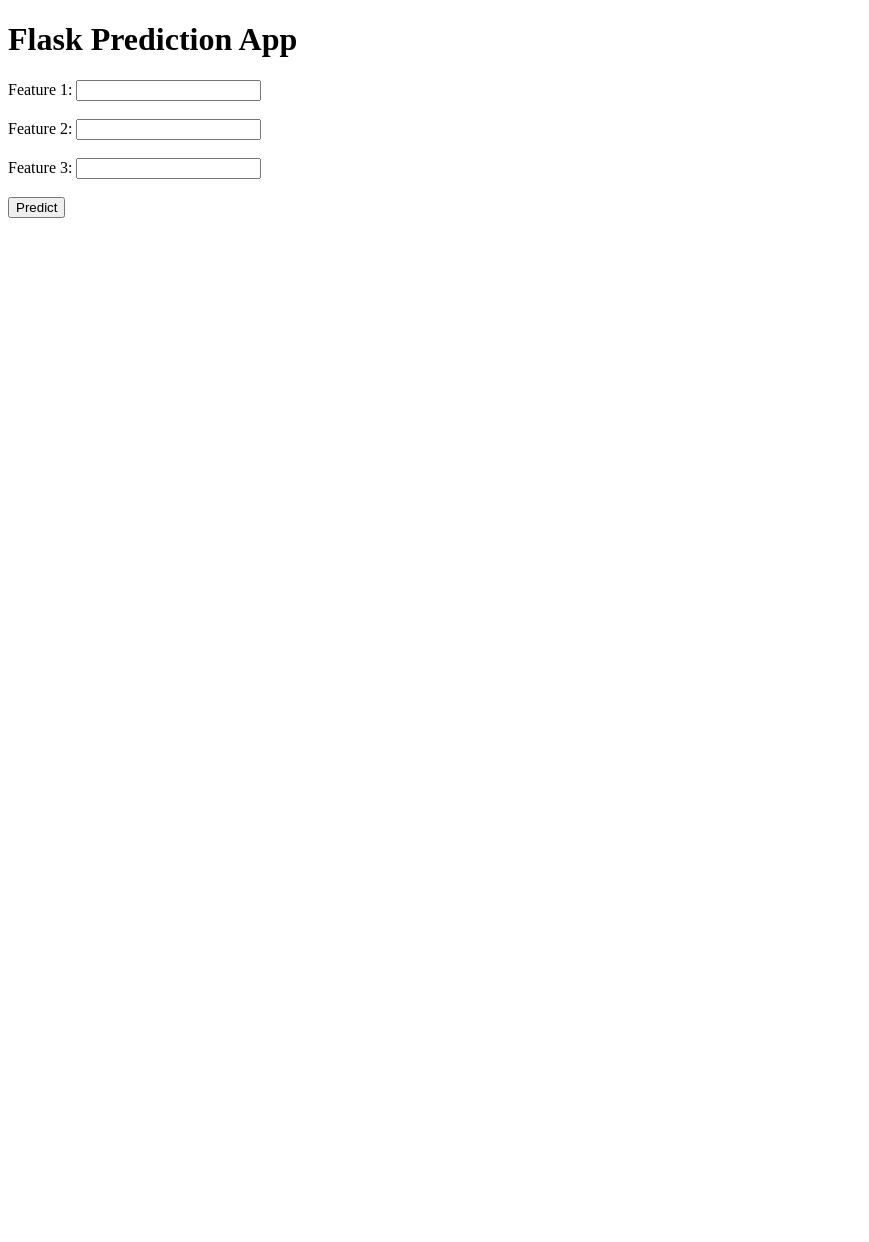
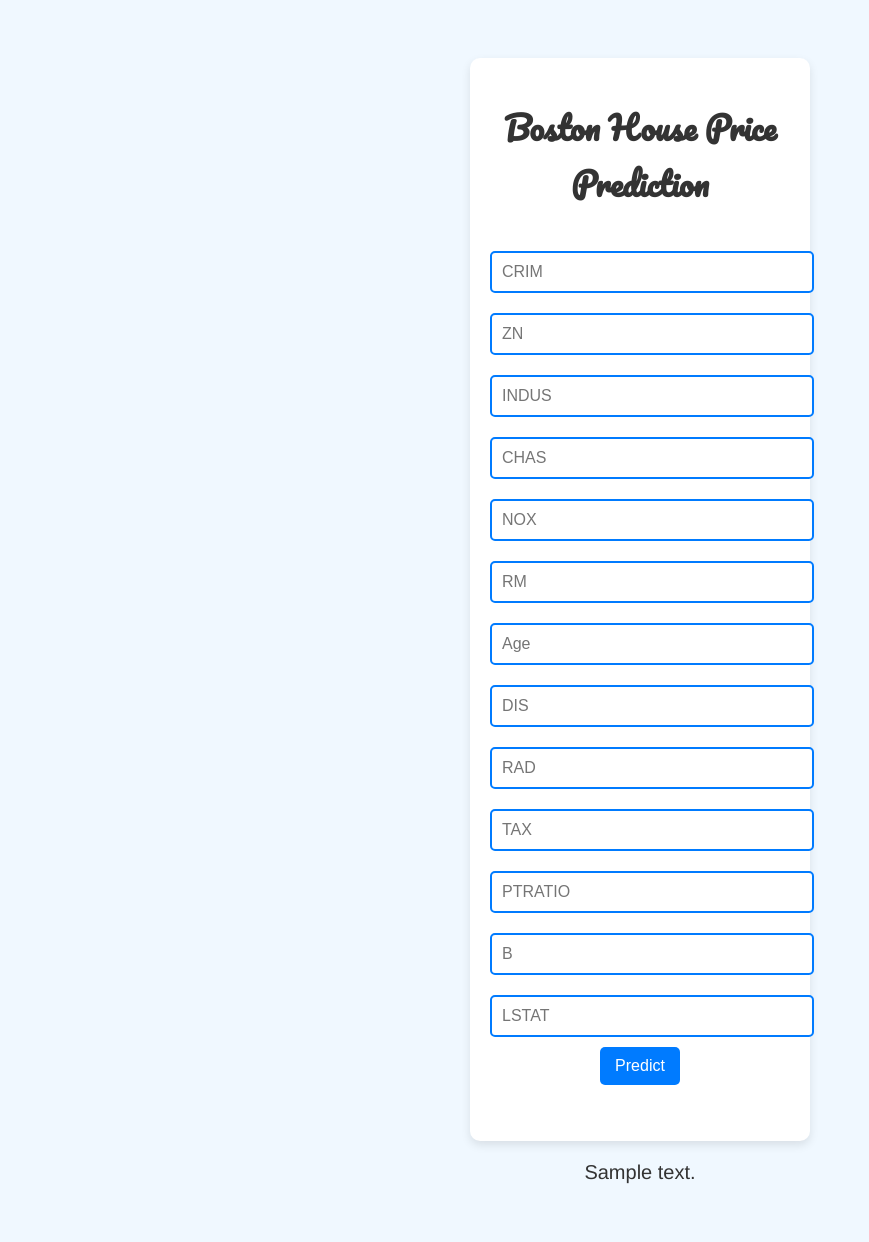
Before and after one commit to skanderyaakoubi/boston_house_price, a Flask app: template templates/home.html in a window 1280 px wide. Shown: the whole page, without its empty margins (0-869 px from the left). Before the commit the page ends 218 px from the top, so only its background shows below. Run offline with Flask 3, Linux system fonts and the light colour scheme; the template is opened without the code that fills it: most values are stand-ins (such as "Sample title", 1, 10 or a date in 2020); parts of the project's set-up code (start-up, migrations or seed data) failed here and were passed over.

Commit message:
web app ready

```diff
--- a/app.py
+++ b/app.py
@@ -31,6 +31,20 @@ def predict_api():
     output=regmodel.predict(data)
     return jsonify(output[0]) #jsonify(...) : Cette méthode renvoie la prédiction dans un format JSON pour que le client qui a fait la requête POST puisse la récupérer.
 
+@app.route("/predict", methods=["POST"])
+def predict():
+    # Extracting data from the form and converting to float
+    data = [float(x) for x in request.form.values()]  # Assuming you are getting input from a form
+    final_input = np.array(data).reshape(1, -1)  # Reshape the data to fit the model input
+    print(final_input)
+
+    # Making the prediction
+    output = regmodel.predict(final_input)[0]
+
+    # Render the template with the prediction
+    return render_template("home.html", prediction_text="The House price prediction is ${:.2f}".format(output))
+
+
 
 if __name__=="__main__" :
     app.run(debug=True)
--- a/templates/home.html
+++ b/templates/home.html
@@ -1,60 +1,105 @@
 <!DOCTYPE html>
 <html lang="en">
+
 <head>
     <meta charset="UTF-8">
-    <meta name="viewport" content="width=device-width, initial-scale=1.0">
-    <title>Flask Prediction App</title>
-    <script>
-        async function sendPredictionRequest(event) {
-            event.preventDefault();  // Empêche le rechargement de la page lors de la soumission du formulaire
+    <title>ML API</title>
+    <link href='https://fonts.googleapis.com/css?family=Pacifico' rel='stylesheet' type='text/css'>
+    <link href='https://fonts.googleapis.com/css?family=Arimo' rel='stylesheet' type='text/css'>
+    <link href='https://fonts.googleapis.com/css?family=Hind:300' rel='stylesheet' type='text/css'>
+    <link href='https://fonts.googleapis.com/css?family=Open+Sans+Condensed:300' rel='stylesheet' type='text/css'>
+    <style>
+        body {
+            background-color: #f0f8ff; /* Light background color */
+            font-family: 'Arimo', sans-serif;
+            text-align: center;
+            padding: 50px;
+        }
 
-            // Récupérer les valeurs du formulaire
-            const feature1 = document.getElementById("feature1").value;
-            const feature2 = document.getElementById("feature2").value;
-            const feature3 = document.getElementById("feature3").value;
+        h1 {
+            font-family: 'Pacifico', cursive;
+            color: #333;
+            margin-bottom: 30px;
+        }
 
-            // Créer un objet JSON avec les données
-            const data = {
-                "data": {
-                    "feature1": parseFloat(feature1),
-                    "feature2": parseFloat(feature2),
-                    "feature3": parseFloat(feature3)
-                }
-            };
+        .login {
+            background-color: #ffffff; /* White background for the form */
+            border-radius: 10px;
+            box-shadow: 0 4px 10px rgba(0, 0, 0, 0.1);
+            padding: 20px;
+            width: 300px;
+            margin: auto;
+        }
 
-            // Envoyer une requête POST à l'API Flask
-            const response = await fetch("/predict_api", {
-                method: "POST",
-                headers: {
-                    "Content-Type": "application/json"
-                },
-                body: JSON.stringify(data)
-            });
+        input[type="text"] {
+            width: 100%;
+            padding: 10px;
+            margin: 10px 0;
+            border: 2px solid #007bff; /* Blue border */
+            border-radius: 5px;
+            font-size: 16px;
+            color: #333;
+        }
 
-            // Récupérer et afficher la prédiction dans le div de résultats
-            const result = await response.json();
-            document.getElementById("predictionResult").innerText = "Prediction: " + result;
+        input[type="text"]:focus {
+            border-color: #0056b3; /* Darker blue on focus */
+            outline: none; /* Remove default outline */
         }
-    </script>
+
+        button {
+            background-color: #007bff; /* Blue button */
+            color: white;
+            border: none;
+            border-radius: 5px;
+            padding: 10px 15px;
+            font-size: 16px;
+            cursor: pointer;
+            transition: background-color 0.3s;
+        }
+
+        button:hover {
+            background-color: #0056b3; /* Darker blue on hover */
+        }
+
+        .prediction {
+            margin-top: 20px;
+            font-size: 20px;
+            color: #333; /* Text color for prediction */
+        }
+    </style>
 </head>
+
 <body>
+    <div class="login">
+        <h1>Boston House Price Prediction</h1>
 
-    <h1>Flask Prediction App</h1>
+        <!-- Main Input For Receiving Query to our ML -->
+        <form action="{{ url_for('predict') }}" method="post">
+            <input type="text" name="CRIM" placeholder="CRIM" required="required" /><br>
+            <input type="text" name="ZN" placeholder="ZN" required="required" /><br>
+            <input type="text" name="INDUS" placeholder="INDUS" required="required" /><br>
+            <input type="text" name="CHAS" placeholder="CHAS" required="required" /><br>
+            <input type="text" name="NOX" placeholder="NOX" required="required" /><br>
+            <input type="text" name="RM" placeholder="RM" required="required" /><br>
+            <input type="text" name="Age" placeholder="Age" required="required" /><br>
+            <input type="text" name="DIS" placeholder="DIS" required="required" /><br>
+            <input type="text" name="RAD" placeholder="RAD" required="required" /><br>
+            <input type="text" name="TAX" placeholder="TAX" required="required" /><br>
+            <input type="text" name="PTRATIO" placeholder="PTRATIO" required="required" /><br>
+            <input type="text" name="B" placeholder="B" required="required" /><br>
+            <input type="text" name="LSTAT" placeholder="LSTAT" required="required" /><br>
 
-    <form onsubmit="sendPredictionRequest(event)">
-        <label for="feature1">Feature 1:</label>
-        <input type="number" id="feature1" name="feature1" step="any" required><br><br>
+            <button type="submit" class="btn btn-primary btn-block btn-large">Predict</button>
+        </form>
 
-        <label for="feature2">Feature 2:</label>
-        <input type="number" id="feature2" name="feature2" step="any" required><br><br>
+        <br>
+        <br>
+    </div>
 
-        <label for="feature3">Feature 3:</label>
-        <input type="number" id="feature3" name="feature3" step="any" required><br><br>
-
-        <button type="submit">Predict</button>
-    </form>
-
-    <div id="predictionResult"></div>
+    <!-- Prediction Result -->
+    <div class="prediction">
+        {{ prediction_text }}
+    </div>
 
 </body>
 </html>
```
